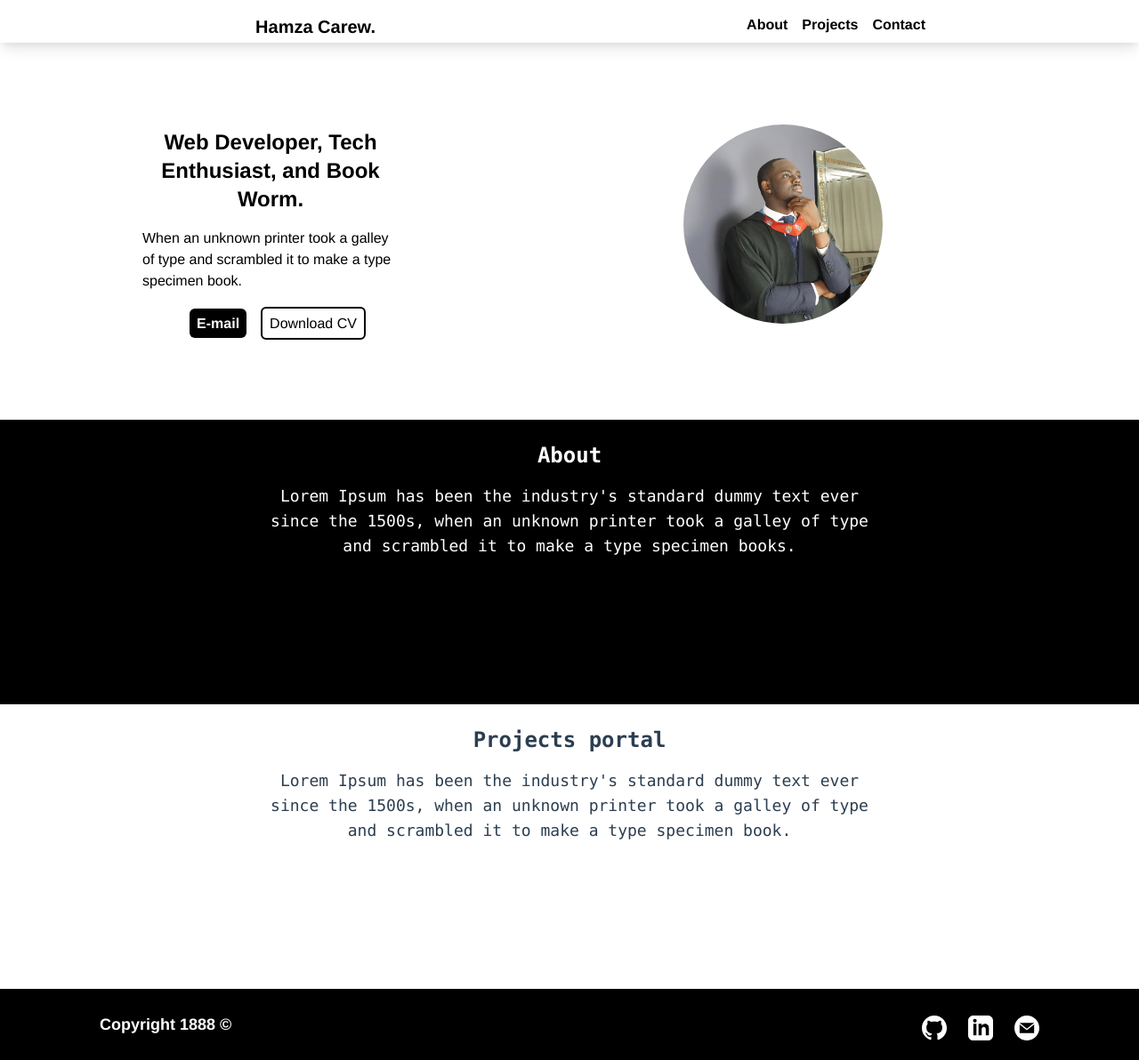
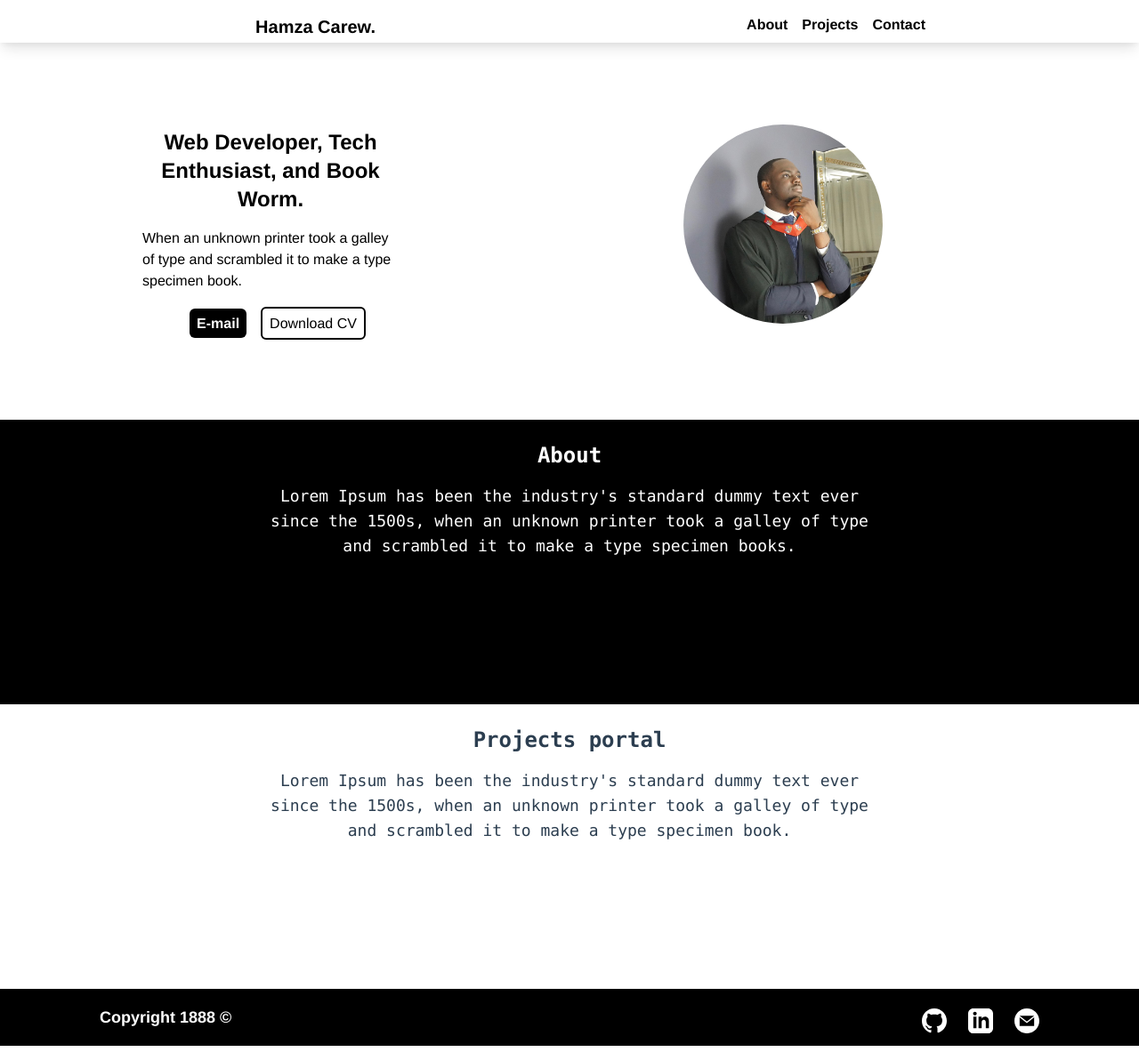
Before and after one commit to 6ixBit/hamza-website, a Vue app: page / in a window 1280 px wide. Shown: the whole page at 89% size. Built offline with nearby package versions, Linux system fonts and the light colour scheme.

Commit message:
Set size for height of footer on mobile

```diff
--- a/src/components/Footer.vue
+++ b/src/components/Footer.vue
@@ -27,7 +27,7 @@ export default {
 
 <style scoped>
 .footer {
-  @apply flex flex-col md:flex-row justify-between items-center bg-black text-white px-16 md:px-28 w-full h-20;
+  @apply flex flex-col md:flex-row justify-between items-center bg-black text-white px-16 md:px-28 w-full md:h-16 h-20;
 }
 
 p {
```
